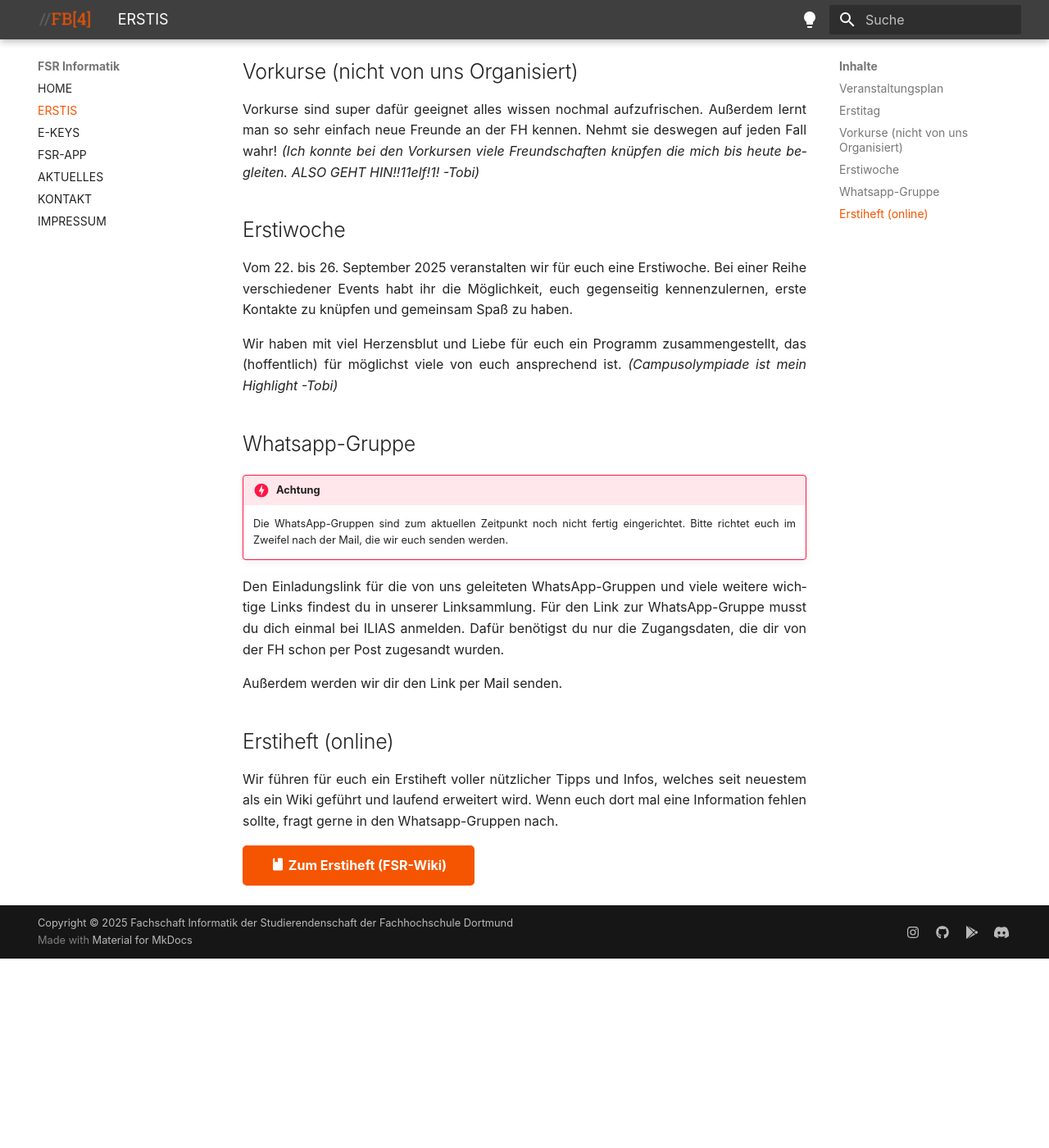
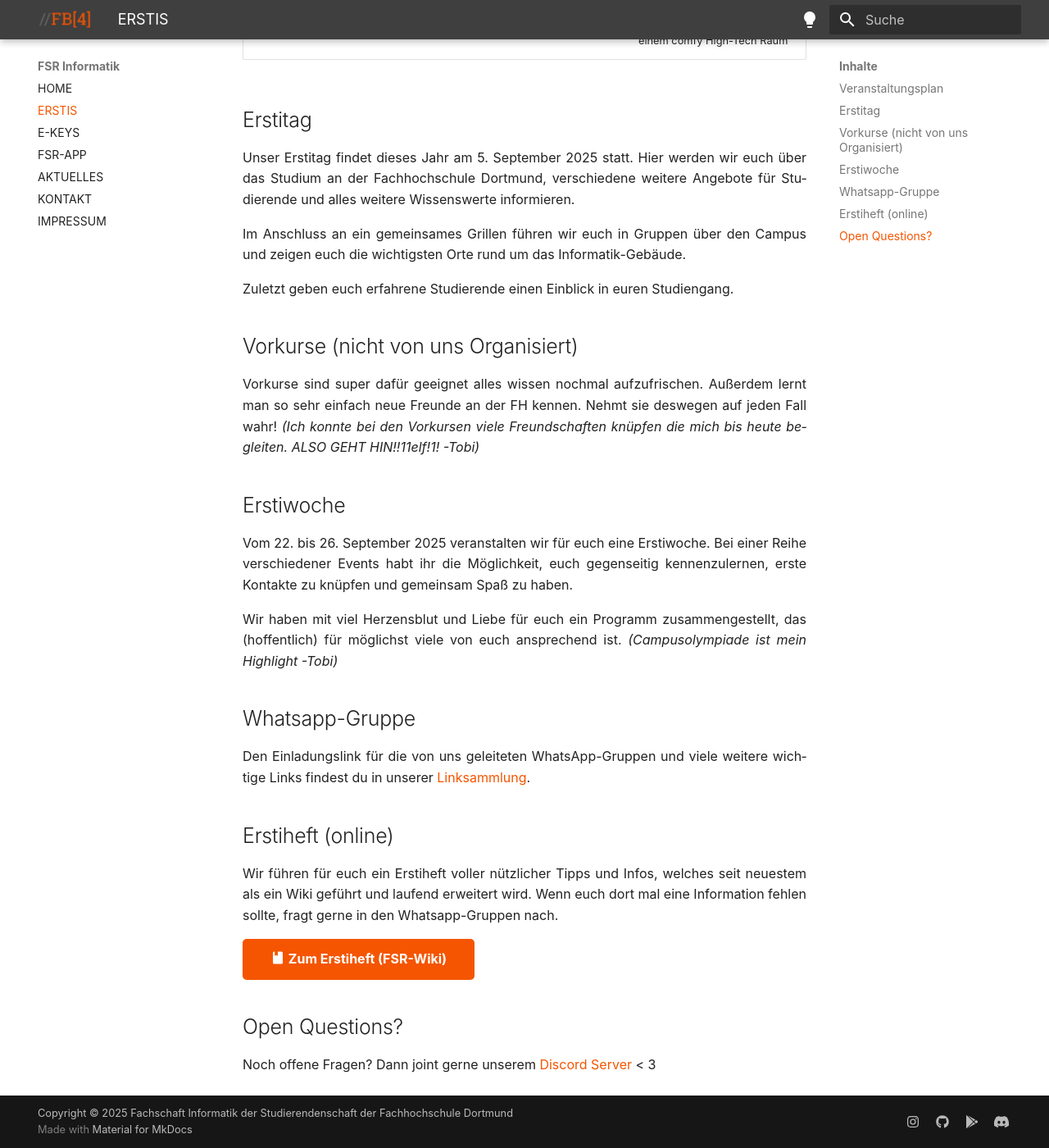
Before and after one commit to Fachschaftsrat-Informatik-FH-Dortmund/fsrfb4.de-mkdocs, an MkDocs documentation site: the page built from docs/erstis.md, in a window 1280 px wide and 1400 px high, scrolled down 1546 px. Shown: the whole window at 82% size. Built offline with MkDocs 1.6.1 and Material for MkDocs 9.7.7, drawn with Linux system fonts in a browser that asks for light colours; some web fonts are replaced; plug-ins that fetch from the network failed and are left out; before the commit the page ends 2715 px from its top, so only the background shows below that; some of the changed text lies outside the part shown.

Commit message:
Linksammlung, Ticketsystem hinzugefügt; Discord Links aktualisiert

```diff
--- a/docs/erstis.md
+++ b/docs/erstis.md
@@ -48,13 +52,11 @@ Wir haben mit viel Herzensblut und Liebe für euch ein Programm zusammengestellt
 
 ## Whatsapp-Gruppe
 
-!!! danger "Achtung"
+Den Einladungslink für die von uns geleiteten WhatsApp-Gruppen und viele weitere wichtige Links findest du in unserer [Linksammlung](http://fsrfb4.de/links).
 
-    Die WhatsApp-Gruppen sind zum aktuellen Zeitpunkt noch nicht fertig eingerichtet. Bitte richtet euch im Zweifel nach der Mail, die wir euch senden werden.
-
-Den Einladungslink für die von uns geleiteten WhatsApp-Gruppen und viele weitere wichtige Links findest du in unserer Linksammlung. Für den Link zur WhatsApp-Gruppe musst du dich einmal bei ILIAS anmelden. Dafür benötigst du nur die Zugangsdaten, die dir von der FH schon per Post zugesandt wurden.
-
+<!-- Für den Link zur WhatsApp-Gruppe musst du dich einmal bei ILIAS anmelden. Dafür benötigst du nur die Zugangsdaten, die dir von der FH schon per Post zugesandt wurden.
 Außerdem werden wir dir den Link per Mail senden.
+ -->
 
 
 ## Erstiheft (online)
@@ -62,3 +64,6 @@ Außerdem werden wir dir den Link per Mail senden.
 Wir führen für euch ein Erstiheft voller nützlicher Tipps und Infos, welches seit neuestem als ein Wiki geführt und laufend erweitert wird. Wenn euch dort mal eine Information fehlen sollte, fragt gerne in den Whatsapp-Gruppen nach.
 
 [:material-book: Zum Erstiheft (FSR-Wiki)](https://wiki.fsrfb4.de/books/erstiheft){ .md-button .md-button--primary .fsr-button }
+
+## Open Questions?
+Noch offene Fragen? Dann joint gerne unserem [Discord Server](https://discord.gg/C3hQfvRHRg) < 3
--- a/mkdocs.yml
+++ b/mkdocs.yml
@@ -67,4 +67,4 @@ extra:
       link: https://play.google.com/store/apps/details?id=de.fsrfb4.fb4
       name: FSR-App auf Google Play
     - icon: fontawesome/brands/discord
-      link: https://discord.com/invite/wrfw8MMqg8
+      link: https://discord.gg/C3hQfvRHRg
```
Also changed, not shown: other parts of docs/erstis.md (+6 -2 lines), docs/index.md (+3 -1 lines), docs/kontakt.md (+1 -1 lines).
